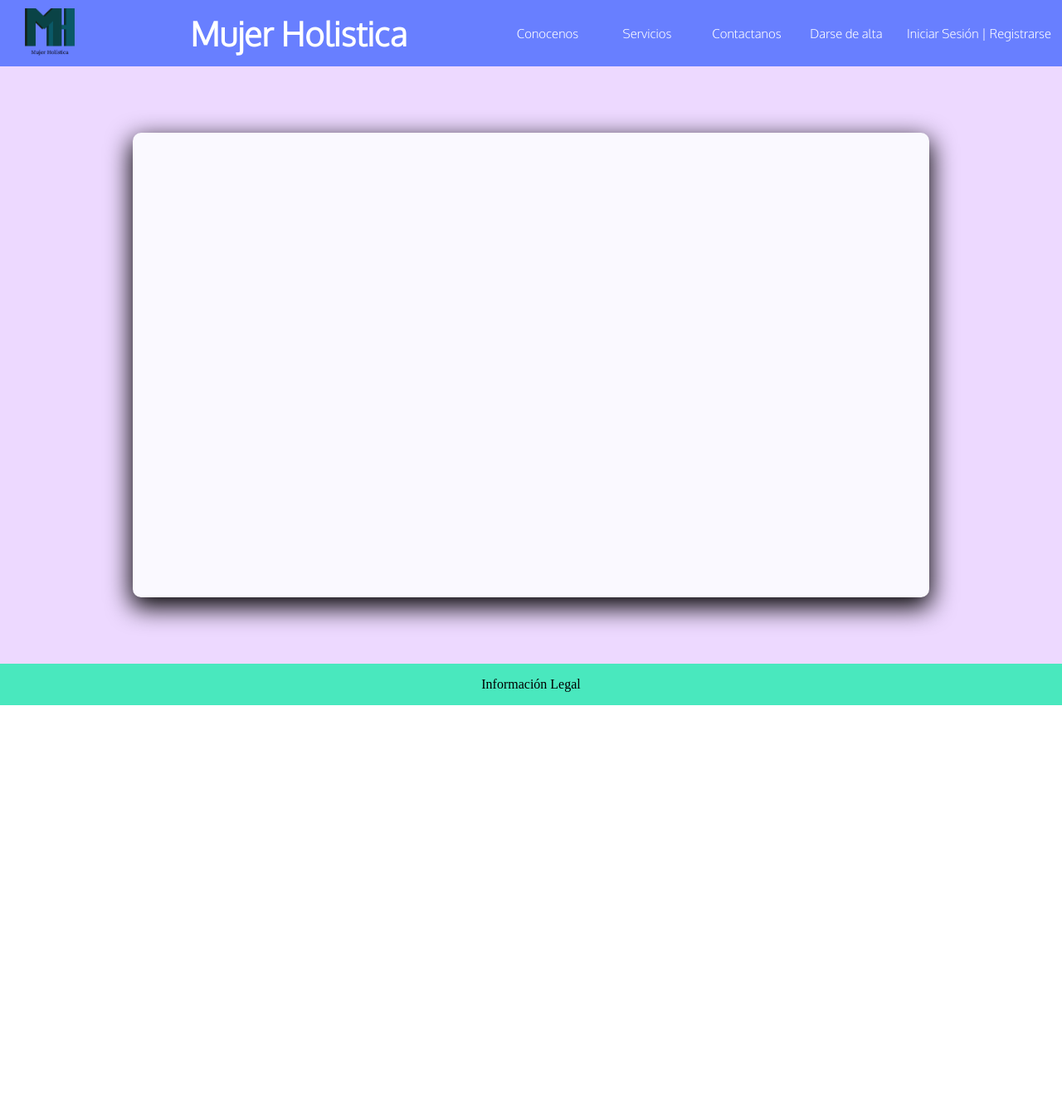
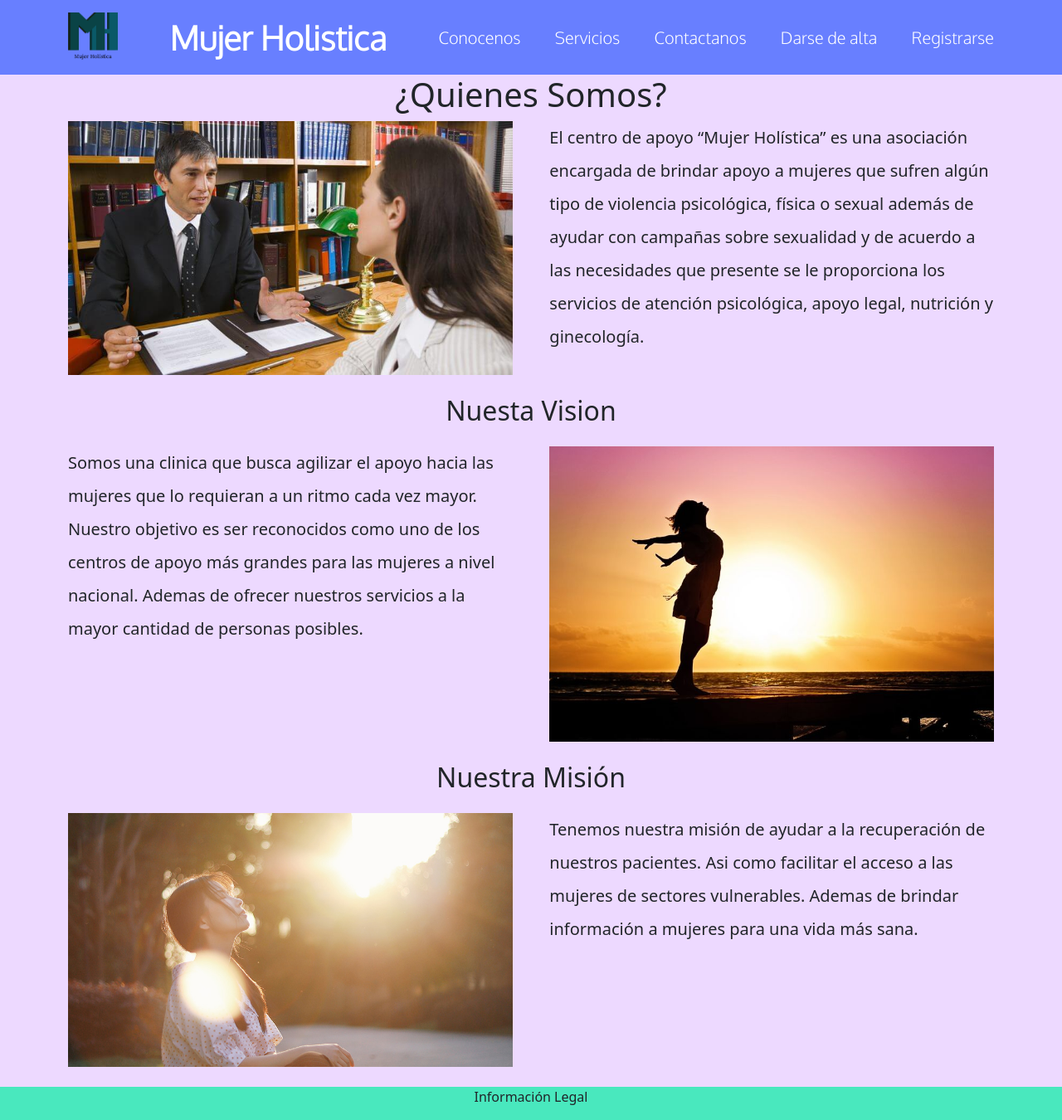
Before and after one commit to SebastianAlvarez/mujerHolistica, a PHP site: page /views/Conocenos.html in a window 1280 px wide. Shown: the whole page at 83% size. Before the commit the page ends 850 px from the top, so only its background shows below. Run offline with PHP 8.4, Linux system fonts and the light colour scheme.

Commit message:
Cambios a vistas
Se han modificado las vistas del formulario y la de conocenos

```diff
--- a/css/Style.css
+++ b/css/Style.css
@@ -1,4 +1,15 @@
 @import url('https://fonts.googleapis.com/css2?family=Oxygen:wght@300&display=swap');
+
+html {
+	box-sizing: border-box;
+  }
+  *, *:before, *:after {
+	box-sizing: inherit;
+  }
+
+  img{
+	  max-width: 100%;
+  }
 
 body
 {
@@ -27,6 +38,38 @@ body
 	min-height: 80px;
 	color:#FFF;
 }
+.header2{
+	background-color: #687FFF;
+	padding: 15px 0;
+	display: flex;
+	justify-content: space-between;
+
+}
+
+.flex{
+	display: flex;
+	justify-content: space-between;
+}
+
+.navegacion{
+	flex-basis: 60%;
+	display: flex;
+	justify-content: space-between;
+}
+
+.navegacion a{
+	color: white;
+	text-decoration: none;
+	margin:  auto 0;
+	font-size: 20px;
+}
+
+.navegacion a:hover{
+	color: #8bea00;
+	cursor: pointer;
+}
+
+
 
 .header_imgLogo
 {
@@ -41,6 +84,8 @@ body
 	font-family: 'Oxygen', sans-serif;
 	font-weight: bold;
 	font-size: 40px;
+	color: white;
+	text-decoration: none;
 }
 
 .header_menu
@@ -83,3 +128,20 @@ body
 	flex-direction: column;
 	align-items:center;
 }
+
+/*Vista Conocenos*/
+
+.nosotros{
+	display: flex;
+	justify-content: space-between;
+}
+
+.imagen-nosotros{
+	flex-basis: 48%;
+}
+
+.nosotros p{
+	flex-basis: 48%;
+	line-height: 2;
+	font-size: 20px;
+}
--- a/views/Conocenos.html
+++ b/views/Conocenos.html
@@ -3,38 +3,64 @@
 <head>
 	<title>Mujer Holística</title>
 	<meta charset="utf-8">
+	<link href="https://cdn.jsdelivr.net/npm/bootstrap@5.0.0-beta1/dist/css/bootstrap.min.css" rel="stylesheet" integrity="sha384-giJF6kkoqNQ00vy+HMDP7azOuL0xtbfIcaT9wjKHr8RbDVddVHyTfAAsrekwKmP1" crossorigin="anonymous">
 	<link rel="stylesheet" href="../css/Style.css">
 
 </head>
 <body>
 
-	<div class="content">
-
-		<header class="header">
+	<header class="header2">
+		<div class="container flex">
 		<img class="header_imgLogo" src="../Images/MHLogo.png">
-			<p class="header_pHolistica">Mujer Holistica</p>
-			<p class="header_menu">Conocenos</p>
-			<p class="header_menu">Servicios</p>
-			<p class="header_menu">Contactanos</p>
-			<p class="header_menu">Darse de alta</p>
-			<p class="header_menu">Iniciar Sesión | Registrarse</p>
+		<a href="#" class="header_pHolistica">Mujer Holistica</a>
+			<nav class="navegacion">
+				<a href="Conocenos.html" class="header_menu">Conocenos</a>
+				<a href="Servicios.html" class="header_menu">Servicios</a>
+				<a href="#" class="header_menu">Contactanos</a>
+				<a href="#" class="header_menu">Darse de alta</a>
+				<a href="#" class="header_menu">Registrarse</a>
+			</nav>
+		</div>
 	</header>
 
+	<main class="mb-4">
+		<h1 class="text-center">¿Quienes Somos?</h1>
 
-		<article class="art">
-
-			<div class="art_bd">
-
+		<div class="nosotros container">
+			<div class="imagen-nosotros">
+				<img src="/Images/Fotos Clinica/asesoramiento.jpg" alt="">
+			</div>
+			<p>El centro de apoyo “Mujer Holística” es una asociación encargada de brindar apoyo a mujeres que sufren algún tipo de violencia psicológica, física o sexual además de ayudar con campañas sobre sexualidad y de acuerdo a las necesidades  que presente se le proporciona los servicios de atención psicológica, apoyo legal, nutrición y ginecología.</p>
 		</div>
 
-		</article>
+		<h2 class="text-center my-4">Nuesta Vision</h2>
+		<div class="nosotros container">
+			<p>Somos una clinica que busca agilizar el apoyo hacia las mujeres que lo requieran a un ritmo cada vez mayor. <br>
+			Nuestro objetivo es ser reconocidos como uno de los centros de apoyo más grandes para las mujeres a nivel   nacional. Ademas de ofrecer nuestros servicios a la mayor cantidad de personas posibles.
+			</p>
 
+			<div class="imagen-nosotros">
+				<img src="/Images/Fotos Clinica/vision.jpeg" alt="">
+			</div>
+		</div>
+
+		<h2 class="text-center my-4">Nuestra Misión</h2>
+		<div class="nosotros container">
+			<div class="imagen-nosotros">
+				<img src="/Images/Fotos Clinica/mision.jpg" alt="">
+			</div>
+			<p>Tenemos nuestra misión de ayudar a la recuperación de nuestros pacientes.
+				Asi como facilitar el acceso a las mujeres de sectores vulnerables. Ademas de brindar información a mujeres para una vida más sana.
+				</p>
+		</div>
+
+	</main>
 
 	<footer class="footer">
 		<p class="footer_inf">Información Legal</p>
 	</footer>
-	</div>
 
 
+	<script src="https://cdn.jsdelivr.net/npm/bootstrap@5.0.0-beta1/dist/js/bootstrap.bundle.min.js" integrity="sha384-ygbV9kiqUc6oa4msXn9868pTtWMgiQaeYH7/t7LECLbyPA2x65Kgf80OJFdroafW" crossorigin="anonymous"></script>
 </body>
 </html>
```
Also changed, not shown: css/StyleLogin.css (+12 -1 lines), views/Login.html (+27 -16 lines), Images/Fotos Clinica/mision.jpg (added), Images/Fotos Clinica/vision-compartida.jpg (added), Images/Fotos Clinica/vision.jpeg (added). Lines whose indentation alone changed are shown as unchanged.
